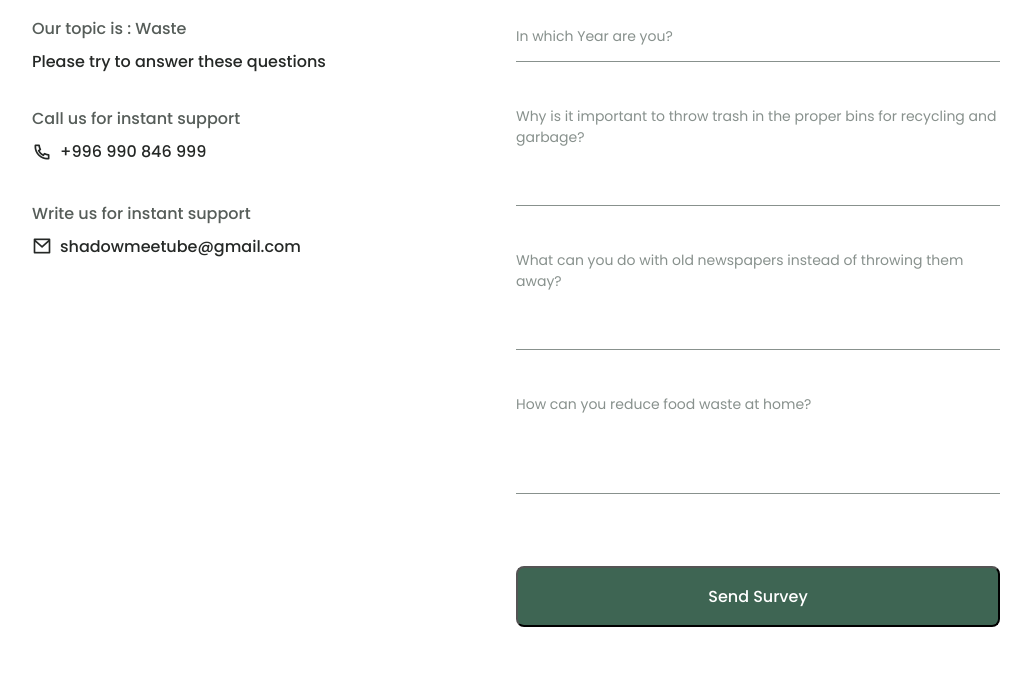
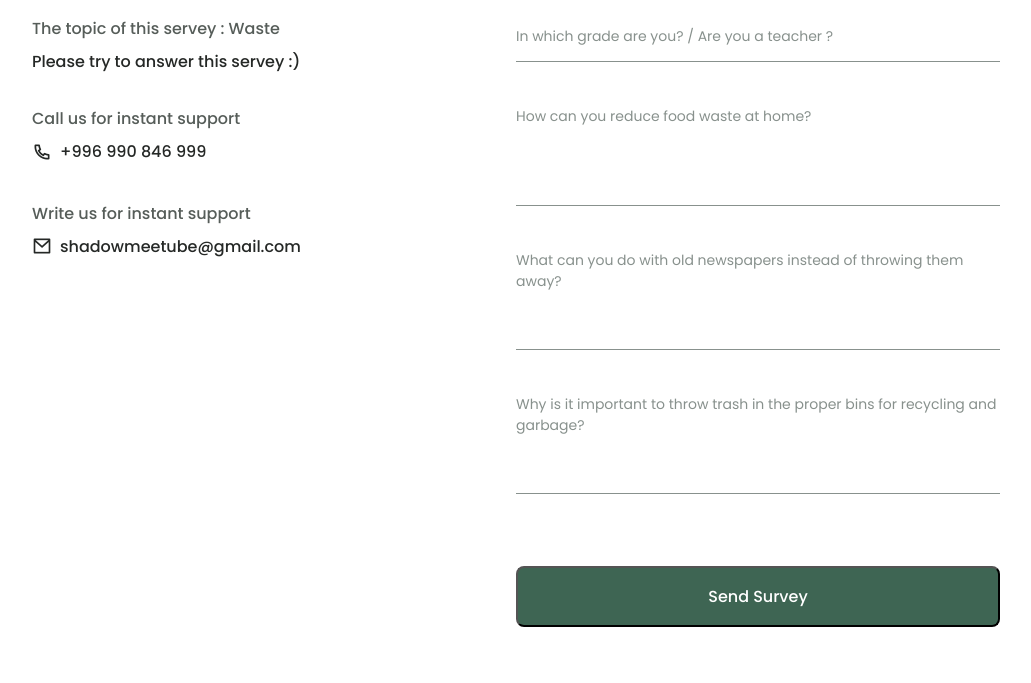
Before and after one commit to ShadowMeeMusic/oxford9-survey, a plain HTML site: page index.html in a window 1280 px wide. Shown: the part 194-877 px from the top of the page, without its empty margins (124-1155 px from the left). Drawn offline with nearby package versions, Linux system fonts and the light colour scheme.

Commit message:
Update index.html

```diff
--- a/index.html
+++ b/index.html
@@ -9,7 +9,7 @@
         <link href="https://cdn.jsdelivr.net/npm/remixicon@2.5.0/fonts/remixicon.css" rel="stylesheet">
         <!--=============== CSS ===============-->
         <link rel="stylesheet" href="css/styles.css">
-        <title>Year 9 - Survey | Welcome</title>
+        <title>Oxford Year 9 - Survey</title>
     </head>
     <body>
         <header class="header" id="header">
@@ -17,7 +17,7 @@
                 <a href="#" class="nav__logo">
                     <!-- <i class="ri-leaf-line nav__logo-icon"></i> YEAR 9 || SURVEY -->
                     <img src="assets/img/logo.png" alt="" class="logo">
-                    YEAR 9 - Servey
+
                 </a>
 
                 <div class="nav__btns">
@@ -37,9 +37,9 @@
 
                         <div class="contact__data">
                             <div class="contact__information">
-                                <h3 class="contact__subtitle">Our topic is : Waste</h3>
+                                <h3 class="contact__subtitle">The topic of this servey : Waste</h3>
                                 <span class="contact__description">
-                                    Please try to answer these questions
+                                    Please try to answer this servey :)
                                 </span>
                             </div>
 
@@ -76,11 +76,11 @@
             <div class="contact__inputs">
                             <div class="contact__content">
                                 <input type="text" name="grade" id="grade" placeholder=" " class="contact__input">
-                                <label for="grade" class="contact__label">In which Year are you?</label>
+                                <label for="grade" class="contact__label">In which grade are you? / Are you a teacher ?</label>
                             </div>
                             <div class="contact__content contact__area">
                                 <input type="text" name="question_1" id="question_1" placeholder=" " class="contact__input">
-                                <label for="question_1" class="contact__label">Why is it important to throw trash in the proper bins for recycling and garbage?</label>
+                                <label for="question_1" class="contact__label">How can you reduce food waste at home?</label>
                             </div>
                             <div class="contact__content contact__area">
                             <input type="text" name="question_2" id="question_2" placeholder=" " class="contact__input"></input>
@@ -89,8 +89,9 @@
 
                         <div class="contact__content contact__area">
                             <input type="text" name="question_3" id="question_3" placeholder=" " class="contact__input"></input>
-                            <label for="question_3" class="contact__label">How can you reduce food waste at home?</label>
+                            <label for="question_3" class="contact__label">Why is it important to throw trash in the proper bins for recycling and garbage?</label>
                         </div>
+
 
                     </div>
                 <input class="button button--flex" type="submit" id="button" value="Send Survey">
```
